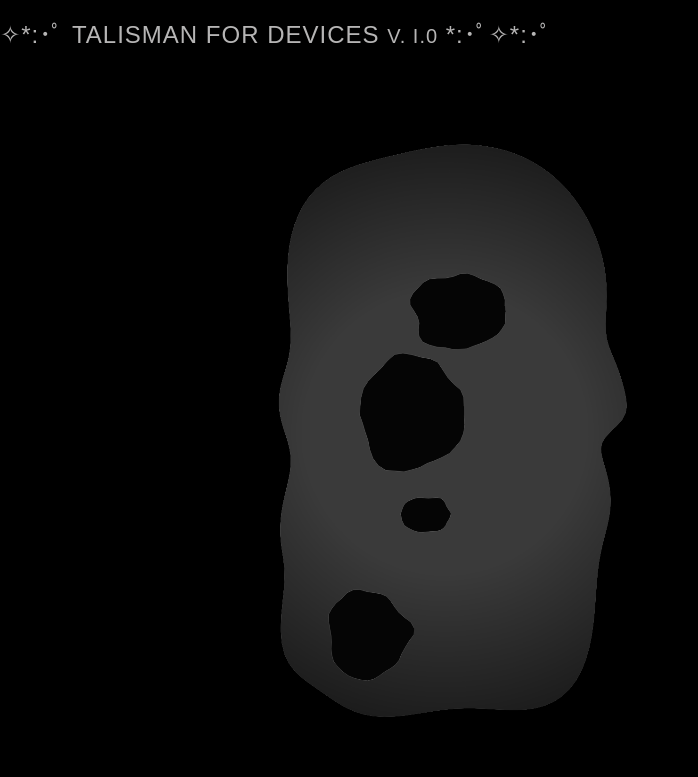
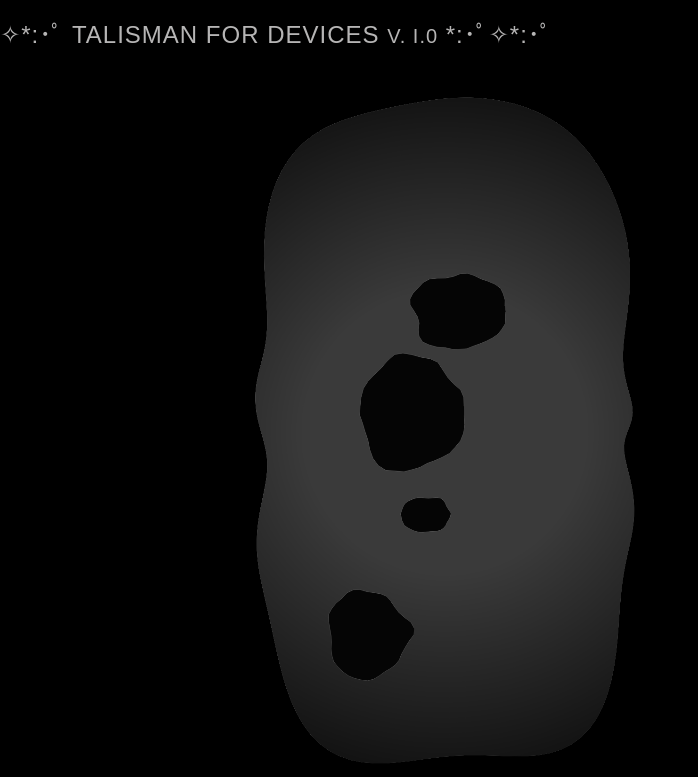
Before and after one commit to ordinalsolid/talisman, a plain HTML site: page index.html in a window 1280 px wide. Shown: the top 777 px of the page, 385-1083 px from the left. Drawn offline with Linux system fonts and the light colour scheme; a web font is replaced by a local one.

Commit message:
Add files via upload

```diff
--- a/index.html
+++ b/index.html
@@ -400,7 +400,7 @@
         const t = parseFloat(document.getElementById('roughness').value);
         const cx = canvas.width / 2, cy = canvas.height / 2;
 
-        const w = 340, h = 600;
+        const w = 390, h = 700;
 
         let allCavityPoints = [];
         state.cavities.forEach(c => allCavityPoints.push(...c.shape));
```
